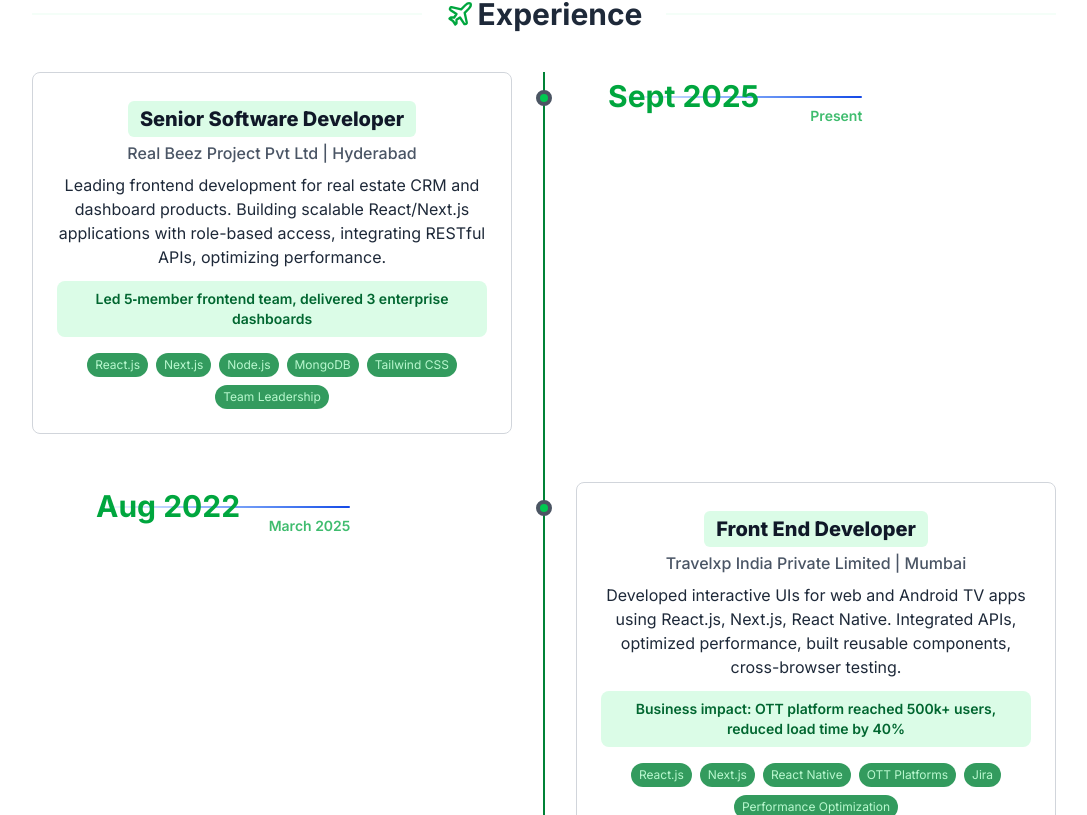
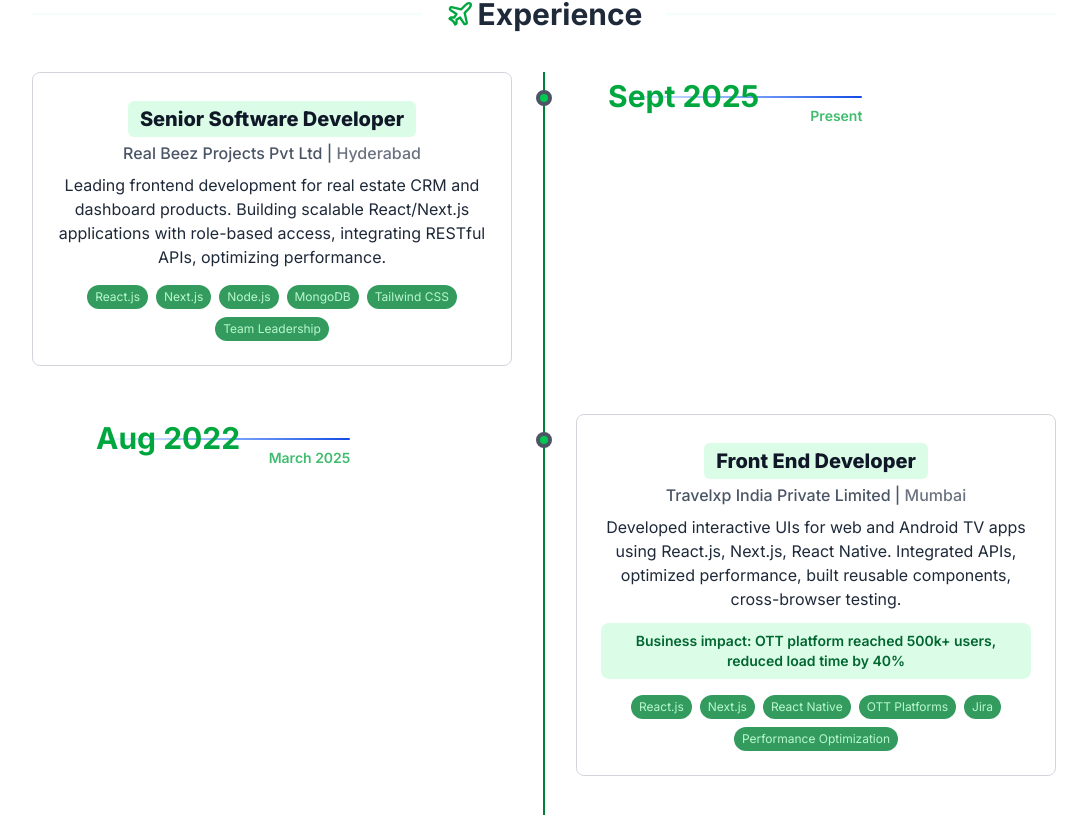
Before and after one commit to bheema-284/portfolio, a Next.js app: page / in a window 1280 px wide. Shown: the part 3145-3960 px from the top of the page, without its empty margins (96-1183 px from the left). Built offline with nearby package versions, Linux system fonts and the light colour scheme.

Commit message:
refcator: handle experience

```diff
--- a/app/components/data.js
+++ b/app/components/data.js
@@ -57,7 +57,7 @@ export const pageData = {
         timeline: [
             {
                 role: "Senior Software Developer",
-                company: "Real Beez Project Pvt Ltd",
+                company: "Real Beez Projects Pvt Ltd",
                 period: "Sept 2025 – Present",
                 location: "Hyderabad",
                 description: "Leading frontend development for real estate CRM and dashboard products. Building scalable React/Next.js applications with role-based access, integrating RESTful APIs, optimizing performance.",
--- a/app/page.js
+++ b/app/page.js
@@ -391,7 +391,7 @@ export default function Home() {
           <div className={`md:w-1/2 ${index % 2 === 0 ? "md:pr-8" : "md:pl-8"} flex`}>
             <div className="p-6 backdrop-blur-sm rounded-lg flex flex-col items-center justify-center text-center w-full h-full border border-gray-300 bg-white/70 hover:bg-green-50 transition-all duration-300">
               <h3 className="text-xl font-extrabold mt-1 text-gray-900 px-3 py-1 inline-block rounded-md bg-green-100">{item.role}</h3>
-              <p className="text-gray-600 font-medium mt-1">{item.company} | {item.location}</p>
+              <p className="text-gray-600 font-medium mt-1">{item.company} | <span className="text-gray-500">{item.location}</span></p>
               <p className="mt-2 text-gray-800">{item.description}</p>
               {/* Highlight business impact */}
               {item.company === "Travelxp India Private Limited" && (
```
